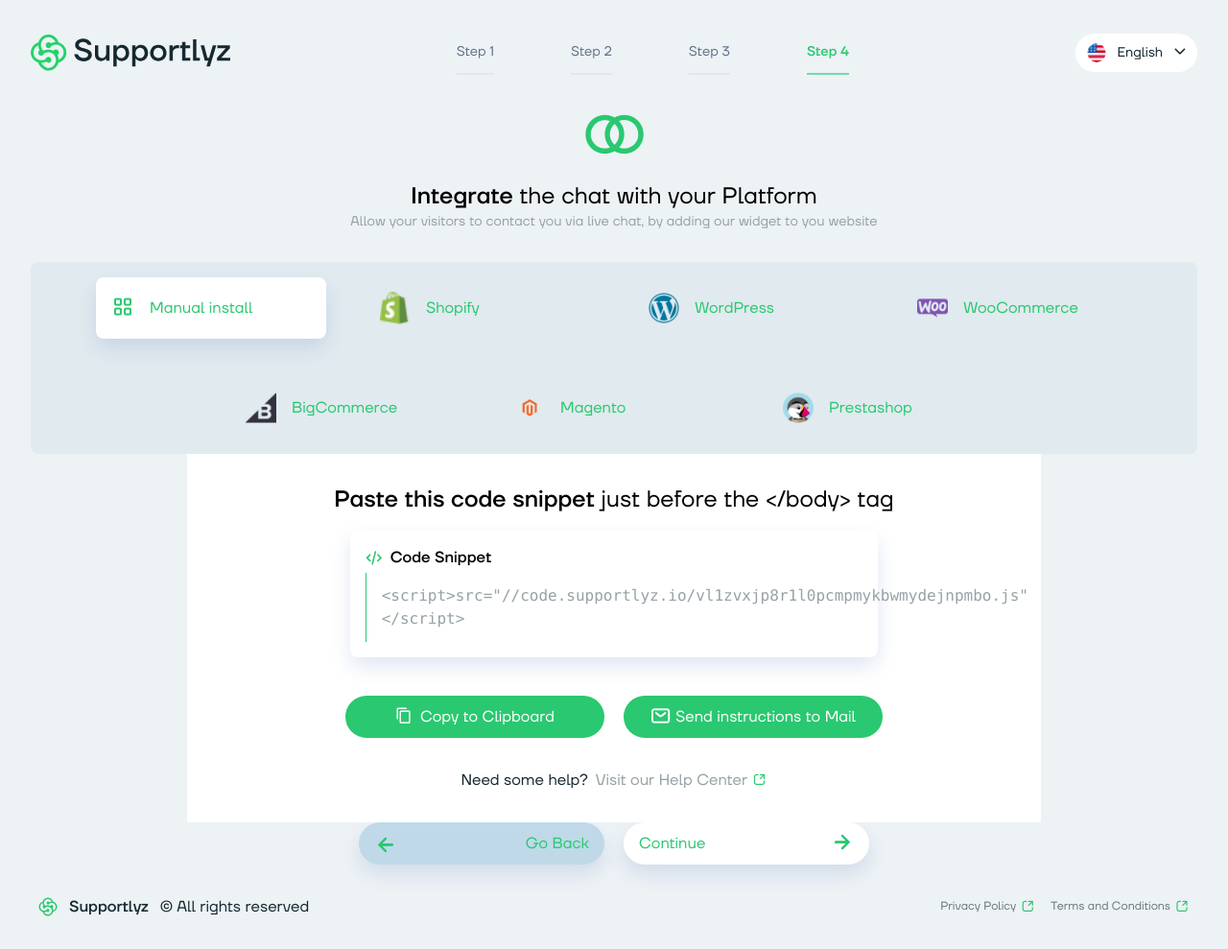
After one commit to jetrix-quantumlabx/supportlyz, a PHP site: page /step-4.php in a window 1280 px wide. The commit adds this page. Shown: the whole page at 96% size. Run offline with PHP 8.4, Linux system fonts and the light colour scheme.

Commit message:
feat: Add step 4

```diff
--- a/src/assets/css/main.css
+++ b/src/assets/css/main.css
@@ -720,6 +720,14 @@ video {
   margin-bottom: 2rem;
 }
 
+.ml-2 {
+  margin-left: 0.5rem;
+}
+
+.mr-2 {
+  margin-right: 0.5rem;
+}
+
 .mt-2 {
   margin-top: 0.5rem;
 }
@@ -955,6 +963,10 @@ video {
   width: 1.75rem;
 }
 
+.w-8 {
+  width: 2rem;
+}
+
 .w-80 {
   width: 20rem;
 }
@@ -983,8 +999,20 @@ video {
   width: 500px;
 }
 
+.w-\[560px\] {
+  width: 560px;
+}
+
 .w-full {
   width: 100%;
+}
+
+.w-\[38px\] {
+  width: 38px;
+}
+
+.w-\[240px\] {
+  width: 240px;
 }
 
 .max-w-\[238px\] {
@@ -1103,6 +1131,10 @@ video {
   flex-direction: column;
 }
 
+.flex-wrap {
+  flex-wrap: wrap;
+}
+
 .items-start {
   align-items: flex-start;
 }
@@ -1133,6 +1165,10 @@ video {
 
 .gap-1 {
   gap: 0.25rem;
+}
+
+.gap-10 {
+  gap: 2.5rem;
 }
 
 .gap-2 {
@@ -1236,16 +1272,16 @@ video {
   border-bottom-width: 1px;
 }
 
-.border-b-2 {
-  border-bottom-width: 2px;
-}
-
 .border-b-\[10px\] {
   border-bottom-width: 10px;
 }
 
 .border-b-\[14px\] {
   border-bottom-width: 14px;
+}
+
+.border-l {
+  border-left-width: 1px;
 }
 
 .border-gray-300 {
@@ -1283,6 +1319,11 @@ video {
   border-bottom-color: rgb(255 255 255 / var(--tw-border-opacity));
 }
 
+.bg-\[\#E1EAEF\] {
+  --tw-bg-opacity: 1;
+  background-color: rgb(225 234 239 / var(--tw-bg-opacity));
+}
+
 .bg-\[\#bfd9e9\] {
   --tw-bg-opacity: 1;
   background-color: rgb(191 217 233 / var(--tw-bg-opacity));
@@ -1734,12 +1791,10 @@ body {
   display: inline-block;
   text-decoration: inherit;
   width: 1em;
-  margin-right: .2em;
   text-align: center;
   font-variant: normal;
   text-transform: none;
   line-height: 1em;
-  margin-left: .2em;
   -webkit-font-smoothing: antialiased;
   -moz-osx-font-smoothing: grayscale;
 }
@@ -2031,6 +2086,42 @@ body {
 }
 
 /* '' */
+
+.icon-bulb:before {
+  content: '\e830';
+}
+
+/* '' */
+
+.icon-circles:before {
+  content: '\e831';
+}
+
+/* '' */
+
+.icon-code:before {
+  content: '\e832';
+}
+
+/* '' */
+
+.icon-copy:before {
+  content: '\e833';
+}
+
+/* '' */
+
+.icon-circuit:before {
+  content: '\e834';
+}
+
+/* '' */
+
+.icon-arrows:before {
+  content: '\e835';
+}
+
+/* '' */
 
 /************* Buttons ***********/
 
@@ -2319,11 +2410,10 @@ body {
   background-color: rgb(42 200 112 / var(--tw-bg-opacity));
   padding-left: 1.5rem;
   padding-right: 1.5rem;
-  padding-top: 0.75rem;
-  padding-bottom: 0.75rem;
+  padding-top: 0.5rem;
+  padding-bottom: 0.5rem;
   font-size: 1rem;
   line-height: 1.5rem;
-  font-weight: 500;
   --tw-text-opacity: 1;
   color: rgb(255 255 255 / var(--tw-text-opacity));
   transition-property: color, background-color, border-color, text-decoration-color, fill, stroke, opacity, box-shadow, transform, filter, -webkit-backdrop-filter;
@@ -3998,7 +4087,6 @@ body {
   padding-bottom: 0.75rem;
   font-size: 0.875rem;
   line-height: 1.25rem;
-  font-weight: 500;
 }
 
 .step-menu-item-is-active {
@@ -4139,13 +4228,70 @@ body {
   color: rgb(21 41 48 / var(--tw-text-opacity));
 }
 
-.step3-message-input {
+.step-message-input {
   height: 6rem;
   width: 100%;
   outline: 2px solid transparent;
   outline-offset: 2px;
 }
 
+.integration-tab {
+  display: flex;
+  height: 4rem;
+  min-width: 240px;
+  cursor: pointer;
+  align-items: center;
+  gap: 1rem;
+  border-radius: 0.5rem;
+  padding: 1rem;
+  transition-property: color, background-color, border-color, text-decoration-color, fill, stroke, opacity, box-shadow, transform, filter, -webkit-backdrop-filter;
+  transition-property: color, background-color, border-color, text-decoration-color, fill, stroke, opacity, box-shadow, transform, filter, backdrop-filter;
+  transition-property: color, background-color, border-color, text-decoration-color, fill, stroke, opacity, box-shadow, transform, filter, backdrop-filter, -webkit-backdrop-filter;
+  transition-timing-function: cubic-bezier(0.4, 0, 0.2, 1);
+  transition-duration: 150ms;
+}
+
+.integration-tab:hover {
+  --tw-bg-opacity: 1;
+  background-color: rgb(255 255 255 / var(--tw-bg-opacity));
+  --tw-shadow: 0 10px 20px rgba(104, 134, 193, 0.20);
+  --tw-shadow-colored: 0 10px 20px var(--tw-shadow-color);
+  box-shadow: var(--tw-ring-offset-shadow, 0 0 #0000), var(--tw-ring-shadow, 0 0 #0000), var(--tw-shadow);
+}
+
+.integration-tab-is-active {
+  display: flex;
+  height: 4rem;
+  min-width: 240px;
+  cursor: pointer;
+  align-items: center;
+  gap: 1rem;
+  border-radius: 0.5rem;
+  --tw-bg-opacity: 1;
+  background-color: rgb(255 255 255 / var(--tw-bg-opacity));
+  padding: 1rem;
+  --tw-shadow: 0 10px 20px rgba(104, 134, 193, 0.20);
+  --tw-shadow-colored: 0 10px 20px var(--tw-shadow-color);
+  box-shadow: var(--tw-ring-offset-shadow, 0 0 #0000), var(--tw-ring-shadow, 0 0 #0000), var(--tw-shadow);
+  transition-property: color, background-color, border-color, text-decoration-color, fill, stroke, opacity, box-shadow, transform, filter, -webkit-backdrop-filter;
+  transition-property: color, background-color, border-color, text-decoration-color, fill, stroke, opacity, box-shadow, transform, filter, backdrop-filter;
+  transition-property: color, background-color, border-color, text-decoration-color, fill, stroke, opacity, box-shadow, transform, filter, backdrop-filter, -webkit-backdrop-filter;
+  transition-timing-function: cubic-bezier(0.4, 0, 0.2, 1);
+  transition-duration: 150ms;
+}
+
+.integration-content {
+  position: relative;
+  display: flex;
+  width: 100%;
+  flex-direction: column;
+  align-items: center;
+  justify-content: center;
+  --tw-bg-opacity: 1;
+  background-color: rgb(255 255 255 / var(--tw-bg-opacity));
+  padding: 2rem;
+}
+
 /*********** UTILITIES ***********/
 
 .line-normal {
--- /dev/null
+++ b/src/components/steps/integrations.php
@@ -0,0 +1,337 @@
+<div class="bg-[#E1EAEF] w-full flex flex-wrap rounded-lg p-4 gap-10 justify-center">
+  <li class="integration-tab integration-tab-is-active">
+    <span class="text-2xl text-secondary-900">
+      <i class="icon-integration"></i>
+    </span>
+    <p class="text-base text-secondary-900">Manual install</p>
+  </li>
+  <li class="integration-tab">
+    <img src="assets/images/shopify-logo.png" alt="logo" class="w-8">
+    <p class="text-base text-secondary-900">Shopify</p>
+  </li>
+  <li class="integration-tab">
+    <img src="assets/images/wordpress-logo.png" alt="logo" class="w-8">
+    <p class="text-base text-secondary-900">WordPress</p>
+  </li>
+  <li class="integration-tab">
+    <img src="assets/images/woocommerce-logo.png" alt="logo" class="w-8">
+    <p class="text-base text-secondary-900">WooCommerce</p>
+  </li>
+  <li class="integration-tab">
+    <img src="assets/images/bigcommerce-logo.png" alt="logo" class="w-8">
+    <p class="text-base text-secondary-900">BigCommerce</p>
+  </li>
+  <li class="integration-tab">
+    <img src="assets/images/magento-logo.png" alt="logo" class="w-8">
+    <p class="text-base text-secondary-900">Magento</p>
+  </li>
+  <li class="integration-tab">
+    <img src="assets/images/prestashop-logo.png" alt="logo" class="w-8">
+    <p class="text-base text-secondary-900">Prestashop</p>
+  </li>
+</div>
+
+<div class="relative">
+  <!-- Manual -->
+  <div class="integration-content">
+    <h4 class="mb-4 text-2xl"><span class="font-medium">Paste this code snippet</span> just before the &lt;/body&gt; tag</h4>
+    <div class="w-4/6 p-4 mb-10 bg-white rounded-lg shadow-gray-20">
+      <h4 class="flex text-base font-medium">
+        <span class="mr-2 text-lg text-secondary-900">
+          <i class="icon-code"></i>
+        </span>
+        Code Snippet
+      </h4>
+      <div class="px-4 border-l border-secondary-900">
+        <code class="block py-3 text-penitentiary-400">
+          &lt;script&gt;src="//code.supportlyz.io/vl1zvxjp8r1l0pcmpmykbwmydejnpmbo.js"&lt;/script&gt;
+        </code>
+      </div>
+    </div>
+    <div class="flex items-center w-[560px] gap-5 mb-8">
+      <button class="button-secondary">
+        <span class="text-lg text-secondary">
+          <i class="icon-copy"></i>
+        </span>
+        Copy to Clipboard
+      </button>
+      <button class="button-secondary">
+        <span class="text-lg text-secondary">
+          <i class="icon-envelope"></i>
+        </span>
+        Send instructions to Mail
+      </button>
+    </div>
+
+    <h6 class="flex items-center justify-center text-penitentiary-900">Need some help? <p class="ml-2 text-penitentiary-400">Visit our Help Center <i class="text-secondary-900 icon-link"></i></p>
+    </h6>
+  </div>
+
+  <!-- Shopify -->
+  <div class="integration-content" style="display: none;">
+    <h4 class="mb-4 text-2xl"><span class="font-medium">Provide your Shopify domain</span> to connect with Supportlyz</h4>
+
+    <div class="flex items-center gap-5 mb-8">
+      <div class="p-4 bg-white rounded-lg shadow-secondary-50">
+        <img src="assets/images/shopify-logo.png" alt="logo" class="w-10">
+      </div>
+      <div class="flex items-center justify-center p-4">
+        <span class="text-3xl icon-arrows text-secondary-900 w-[38px]"></span>
+      </div>
+      <div class="p-4 bg-white rounded-lg shadow-secondary-50">
+        <img src="assets/images/logo-isotipe.svg" alt="logo" class="w-10">
+      </div>
+    </div>
+
+    <div class="w-[500px] mx-auto mb-8">
+      <div class="input-container">
+        <span class="absolute top-0 left-0 flex items-center justify-center h-12 text-xl bg-white w-14 text-secondary-900 after:content-[''] after:absolute after:top-2 after:right-1 after:w-px after:h-8 after:z-20 after:bg-tertiary-100">
+          <i class="icon-shopify"></i>
+        </span>
+        <input type="text" class="input" placeholder="Name of your Store">
+        <span class="absolute top-0 flex items-center justify-center h-12 text-sm right-10 w-14 text-secondary-900">
+          .myshopify.com
+        </span>
+      </div>
+    </div>
+
+
+    <div class="w-[240px] mx-auto mb-8">
+      <button class="button-secondary">
+        <span class="text-lg text-secondary">
+          <i class="icon-hyperlink"></i>
+        </span>
+        Connect to Shopify
+      </button>
+    </div>
+
+
+    <h6 class="flex items-center justify-center text-penitentiary-900">Need some help? <p class="ml-2 text-penitentiary-400">Visit our Help Center <i class="text-secondary-900 icon-link"></i></p>
+    </h6>
+  </div>
+
+  <!-- Default -->
+  <div class="integration-content" style="display: none;">
+    <h4 class="mb-4 text-2xl"><span class="font-medium">Paste this code snippet</span> just before the &lt;/body&gt; tag</h4>
+    <div class="w-4/6 p-4 mb-10 bg-white rounded-lg shadow-gray-20">
+      <h4 class="flex text-base font-medium">
+        <span class="mr-2 text-lg text-secondary-900">
+          <i class="icon-code"></i>
+        </span>
+        Code Snippet
+      </h4>
+      <div class="px-4 border-l border-secondary-900">
+        <code class="block py-3 text-penitentiary-400">
+          &lt;script&gt;src="//code.supportlyz.io/vl1zvxjp8r1l0pcmpmykbwmydejnpmbo.js"&lt;/script&gt;
+        </code>
+      </div>
+    </div>
+    <div class="flex items-center w-[560px] gap-5 mb-8">
+      <button class="button-secondary">
+        <span class="text-lg text-secondary">
+          <i class="icon-copy"></i>
+        </span>
+        Copy to Clipboard
+      </button>
+      <button class="button-secondary">
+        <span class="text-lg text-secondary">
+          <i class="icon-envelope"></i>
+        </span>
+        Send instructions to Mail
+      </button>
+    </div>
+
+    <h6 class="flex items-center justify-center text-penitentiary-900">Need some help? <p class="ml-2 text-penitentiary-400">Visit our Help Center <i class="text-secondary-900 icon-link"></i></p>
+    </h6>
+
+    <!-- Blur -->
+    <div class="absolute top-0 left-0 z-30 flex flex-col items-center justify-center w-full h-full bg-white backdrop-blur-md bg-opacity-30">
+      <span class="flex justify-center w-12 mb-2 text-6xl text-secondary-900">
+        <i class="icon-circuit"></i>
+      </span>
+      <h6 class="text-xl text-tertiary-900">Coming Soon</h6>
+      <p class="text-sm text-center text-penitentiary-400">We’re working really hard to have this feature
+        ready as soon as possible!</p>
+    </div>
+  </div>
+
+  <!-- Default -->
+  <div class="integration-content" style="display: none;">
+    <h4 class="mb-4 text-2xl"><span class="font-medium">Paste this code snippet</span> just before the &lt;/body&gt; tag</h4>
+    <div class="w-4/6 p-4 mb-10 bg-white rounded-lg shadow-gray-20">
+      <h4 class="flex text-base font-medium">
+        <span class="mr-2 text-lg text-secondary-900">
+          <i class="icon-code"></i>
+        </span>
+        Code Snippet
+      </h4>
+      <div class="px-4 border-l border-secondary-900">
+        <code class="block py-3 text-penitentiary-400">
+          &lt;script&gt;src="//code.supportlyz.io/vl1zvxjp8r1l0pcmpmykbwmydejnpmbo.js"&lt;/script&gt;
+        </code>
+      </div>
+    </div>
+    <div class="flex items-center w-[560px] gap-5 mb-8">
+      <button class="button-secondary">
+        <span class="text-lg text-secondary">
+          <i class="icon-copy"></i>
+        </span>
+        Copy to Clipboard
+      </button>
+      <button class="button-secondary">
+        <span class="text-lg text-secondary">
+          <i class="icon-envelope"></i>
+        </span>
+        Send instructions to Mail
+      </button>
+    </div>
+
+    <h6 class="flex items-center justify-center text-penitentiary-900">Need some help? <p class="ml-2 text-penitentiary-400">Visit our Help Center <i class="text-secondary-900 icon-link"></i></p>
+    </h6>
+
+    <!-- Blur -->
+    <div class="absolute top-0 left-0 z-30 flex flex-col items-center justify-center w-full h-full bg-white backdrop-blur-md bg-opacity-30">
+      <span class="flex justify-center w-12 mb-2 text-6xl text-secondary-900">
+        <i class="icon-circuit"></i>
+      </span>
+      <h6 class="text-xl text-tertiary-900">Coming Soon</h6>
+      <p class="text-sm text-center text-penitentiary-400">We’re working really hard to have this feature
+        ready as soon as possible!</p>
+    </div>
+  </div>
+
+  <!-- Default -->
+  <div class="integration-content" style="display: none;">
+    <h4 class="mb-4 text-2xl"><span class="font-medium">Paste this code snippet</span> just before the &lt;/body&gt; tag</h4>
+    <div class="w-4/6 p-4 mb-10 bg-white rounded-lg shadow-gray-20">
+      <h4 class="flex text-base font-medium">
+        <span class="mr-2 text-lg text-secondary-900">
+          <i class="icon-code"></i>
+        </span>
+        Code Snippet
+      </h4>
+      <div class="px-4 border-l border-secondary-900">
+        <code class="block py-3 text-penitentiary-400">
+          &lt;script&gt;src="//code.supportlyz.io/vl1zvxjp8r1l0pcmpmykbwmydejnpmbo.js"&lt;/script&gt;
+        </code>
+      </div>
+    </div>
+    <div class="flex items-center w-[560px] gap-5 mb-8">
+      <button class="button-secondary">
+        <span class="text-lg text-secondary">
+          <i class="icon-copy"></i>
+        </span>
+        Copy to Clipboard
+      </button>
+      <button class="button-secondary">
+        <span class="text-lg text-secondary">
+          <i class="icon-envelope"></i>
+        </span>
+        Send instructions to Mail
+      </button>
+    </div>
+
+    <h6 class="flex items-center justify-center text-penitentiary-900">Need some help? <p class="ml-2 text-penitentiary-400">Visit our Help Center <i class="text-secondary-900 icon-link"></i></p>
+    </h6>
+
+    <!-- Blur -->
+    <div class="absolute top-0 left-0 z-30 flex flex-col items-center justify-center w-full h-full bg-white backdrop-blur-md bg-opacity-30">
+      <span class="flex justify-center w-12 mb-2 text-6xl text-secondary-900">
+        <i class="icon-circuit"></i>
+      </span>
+      <h6 class="text-xl text-tertiary-900">Coming Soon</h6>
+      <p class="text-sm text-center text-penitentiary-400">We’re working really hard to have this feature
+        ready as soon as possible!</p>
+    </div>
+  </div>
+
+  <!-- Default -->
+  <div class="integration-content" style="display: none;">
+    <h4 class="mb-4 text-2xl"><span class="font-medium">Paste this code snippet</span> just before the &lt;/body&gt; tag</h4>
+    <div class="w-4/6 p-4 mb-10 bg-white rounded-lg shadow-gray-20">
+      <h4 class="flex text-base font-medium">
+        <span class="mr-2 text-lg text-secondary-900">
+          <i class="icon-code"></i>
+        </span>
+        Code Snippet
+      </h4>
+      <div class="px-4 border-l border-secondary-900">
+        <code class="block py-3 text-penitentiary-400">
+          &lt;script&gt;src="//code.supportlyz.io/vl1zvxjp8r1l0pcmpmykbwmydejnpmbo.js"&lt;/script&gt;
+        </code>
+      </div>
+    </div>
+    <div class="flex items-center w-[560px] gap-5 mb-8">
+      <button class="button-secondary">
+        <span class="text-lg text-secondary">
+          <i class="icon-copy"></i>
+        </span>
+        Copy to Clipboard
+      </button>
+      <button class="button-secondary">
+        <span class="text-lg text-secondary">
+          <i class="icon-envelope"></i>
+        </span>
+        Send instructions to Mail
+      </button>
+    </div>
+
+    <h6 class="flex items-center justify-center text-penitentiary-900">Need some help? <p class="ml-2 text-penitentiary-400">Visit our Help Center <i class="text-secondary-900 icon-link"></i></p>
+    </h6>
+
+    <!-- Blur -->
+    <div class="absolute top-0 left-0 z-30 flex flex-col items-center justify-center w-full h-full bg-white backdrop-blur-md bg-opacity-30">
+      <span class="flex justify-center w-12 mb-2 text-6xl text-secondary-900">
+        <i class="icon-circuit"></i>
+      </span>
+      <h6 class="text-xl text-tertiary-900">Coming Soon</h6>
+      <p class="text-sm text-center text-penitentiary-400">We’re working really hard to have this feature
+        ready as soon as possible!</p>
+    </div>
+  </div>
+
+  <!-- Default -->
+  <div class="integration-content" style="display: none;">
+    <h4 class="mb-4 text-2xl"><span class="font-medium">Paste this code snippet</span> just before the &lt;/body&gt; tag</h4>
+    <div class="w-4/6 p-4 mb-10 bg-white rounded-lg shadow-gray-20">
+      <h4 class="flex text-base font-medium">
+        <span class="mr-2 text-lg text-secondary-900">
+          <i class="icon-code"></i>
+        </span>
+        Code Snippet
+      </h4>
+      <div class="px-4 border-l border-secondary-900">
+        <code class="block py-3 text-penitentiary-400">
+          &lt;script&gt;src="//code.supportlyz.io/vl1zvxjp8r1l0pcmpmykbwmydejnpmbo.js"&lt;/script&gt;
+        </code>
+      </div>
+    </div>
+    <div class="flex items-center w-[560px] gap-5 mb-8">
+      <button class="button-secondary">
+        <span class="text-lg text-secondary">
+          <i class="icon-copy"></i>
+        </span>
+        Copy to Clipboard
+      </button>
+      <button class="button-secondary">
+        <span class="text-lg text-secondary">
+          <i class="icon-envelope"></i>
+        </span>
+        Send instructions to Mail
+      </button>
+    </div>
+
+    <h6 class="flex items-center justify-center text-penitentiary-900">Need some help? <p class="ml-2 text-penitentiary-400">Visit our Help Center <i class="text-secondary-900 icon-link"></i></p>
+    </h6>
+
+    <!-- Blur -->
+    <div class="absolute top-0 left-0 z-30 flex flex-col items-center justify-center w-full h-full bg-white backdrop-blur-md bg-opacity-30">
+      <span class="flex justify-center w-12 mb-2 text-6xl text-secondary-900">
+        <i class="icon-circuit"></i>
+      </span>
+      <h6 class="text-xl text-tertiary-900">Coming Soon</h6>
+      <p class="text-sm text-center text-penitentiary-400">We’re working really hard to have this feature
+        ready as soon as possible!</p>
+    </div>
+  </div>
+</div>
--- /dev/null
+++ b/src/step-4.php
@@ -0,0 +1,61 @@
+<!DOCTYPE html>
+<html lang="en">
+
+<head>
+  <meta charset="UTF-8" />
+  <meta name="viewport" content="width=device-width, initial-scale=1.0" />
+  <link rel="stylesheet" href="assets/css/main.css" />
+  <title>Supportlyz - Step 4</title>
+</head>
+
+<body>
+  <main>
+    <!-- Step 4 -->
+    <div class="flex flex-col h-screen">
+
+      <!-- Header -->
+      <?php include 'components/steps/header.php'; ?>
+
+      <div class="flex flex-col items-center justify-center h-full px-8 mx-auto max-w-screen-2xl">
+        <div class="flex flex-col items-center justify-center">
+          <span class="flex justify-center w-12 mb-4 text-6xl text-secondary-900">
+            <i class="icon-circles"></i>
+          </span>
+          <h2 class="block text-2xl"> <span class="font-medium">Integrate</span> the chat with your Platform</h2>
+          <p class="mb-8 text-sm text-penitentiary-400">Allow your visitors to contact you via live chat, by adding our widget to you website</p>
+
+          <!-- Integrations -->
+          <?php include 'components/steps/integrations.php'; ?>
+        </div>
+
+
+        <!-- Buttons -->
+        <div class="flex items-center w-full gap-5">
+          <div class="flex justify-end w-3/6">
+            <a href="step-1.php">
+              <button class="flex items-center justify-between w-64 px-4 text-base transition duration-500 bg-[#bfd9e9] border-0 rounded-full cursor-pointer h-11 text-secondary-900 shadow-gray-20">
+                <i class="text-2xl rotate-180 icon-arrow"></i>
+                <span>Go Back</span>
+              </button>
+            </a>
+          </div>
+          <div class="flex justify-start w-3/6">
+            <a href="dashboard.php">
+              <button class="flex items-center justify-between w-64 px-4 text-base transition duration-500 bg-white border-0 rounded-full cursor-pointer hover:bg-secondary-900 hover:text-white h-11 text-secondary-900 shadow-gray-20">
+                <span>Continue</span>
+                <i class="text-2xl icon-arrow"></i>
+              </button>
+            </a>
+          </div>
+        </div>
+
+      </div>
+
+      <!-- Footer -->
+      <?php include 'components/steps/footer.php'; ?>
+    </div>
+  </main>
+  <script src="assets/js/scripts.js"></script>
+</body>
+
+</html>
```
Also changed, not shown: other parts of src/assets/css/main.css (+29 -9 lines), src/assets/css/global.css (+27 -13 lines), src/assets/js/scripts.js (+42 -12 lines), src/step-3.php (+10 -10 lines), src/assets/fonts/fontello.ttf, src/assets/images/bigcommerce-logo.png (added), src/assets/images/magento-logo.png (added), src/assets/images/prestashop-logo.png (added), src/assets/images/woocommerce-logo.png (added), src/assets/images/wordpress-logo.png (added).
